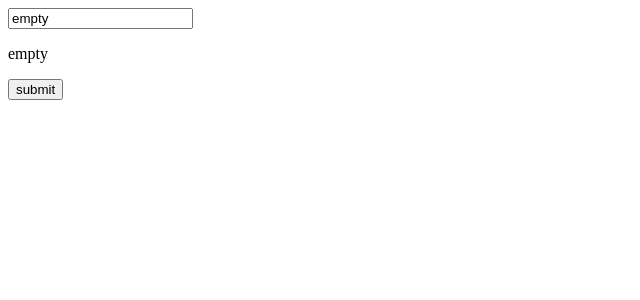
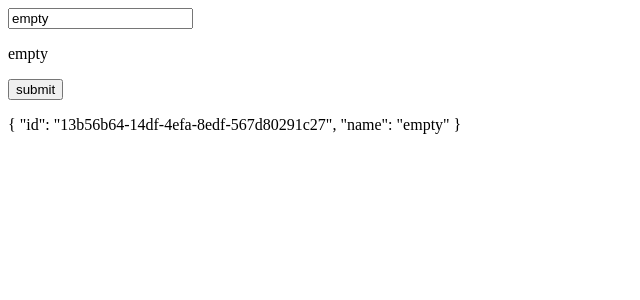
Before and after one commit to dibunbuns/todo-fe, a Nuxt app: page / in a window 1280 px wide. Both pictures are taken after a click on the button "submit". Shown: the top 300 px of the page, without its empty margins (0-640 px from the left). Built offline with nearby package versions, Linux system fonts and the light colour scheme.

Commit message:
made to do list

```diff
--- a/app.vue
+++ b/app.vue
@@ -1,11 +1,15 @@
-<script setup>
+<script setup lang="ts">
 const todoStore = useTodoStore();
+const input = ref('empty');
+
 </script>
 
 <template>
   <div>
-    <input type="text" v-model="todoStore.input">
-    <p>{{ todoStore.input }}</p>
-    <button @click="todoStore.submit">submit</button>
+
+    <input type="text" v-model="input">
+    <p>{{ input }}</p>
+    <button @click="todoStore.addItem(input)">submit</button>
+    <p v-for="item in todoStore.todoList" :key="item.id">{{ item }}</p>
   </div>
 </template>
--- a/stores/todo.ts
+++ b/stores/todo.ts
@@ -1,10 +1,19 @@
-export const useTodoStore = defineStore('todo', ()=>{
-    const input = ref('empty');
-    function submit(){
-        alert(input.value);
+export const useTodoStore = defineStore('todo', () => {
+    type TodoItem = {
+        id: string,
+        name: string
     }
-    return{
-        input,
-        submit
+
+    const todoList = ref<TodoItem[]>([]);
+
+    function addItem(name: string) {
+        const uuid = self.crypto.randomUUID().toString();
+        const item: TodoItem = {id: uuid, name: name};
+        todoList.value.push(item);
+    }
+
+    return {
+        todoList,
+        addItem
     }
 });
```
